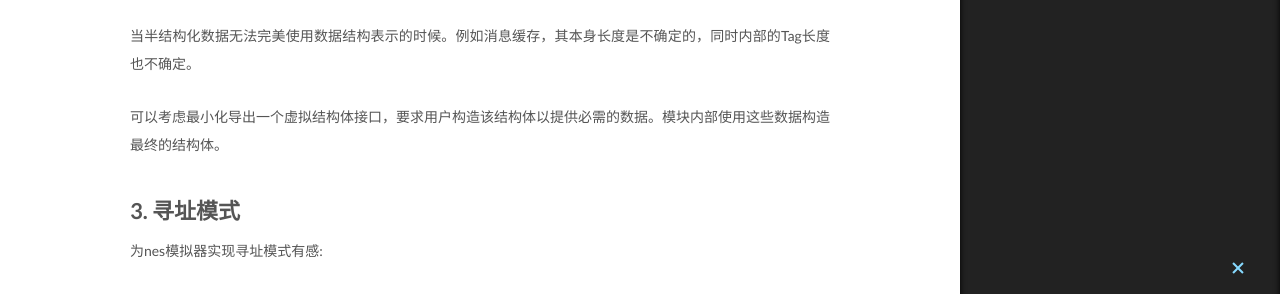
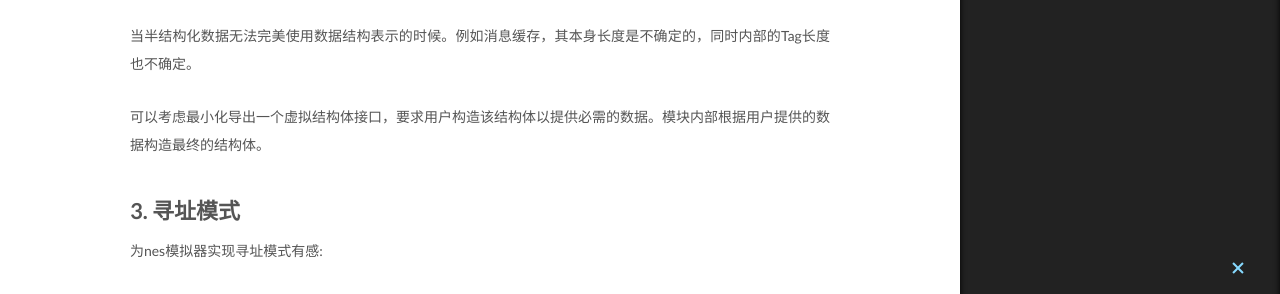
Before and after one commit to Willendless/willendless.github.io, a Jekyll site: the page built from _posts/2021-4-7-编程迷思2.md, in a window 1280 px wide. Shown: the part 574-868 px from the top of the page. Built offline with Jekyll 4.4.1, drawn with Linux system fonts in a browser that asks for light colours; comment, search, counter and statistics services are not loaded.

Commit message:
chore: update post

```diff
--- a/_posts/2021-4-7-编程迷思2.md
+++ b/_posts/2021-4-7-编程迷思2.md
@@ -17,7 +17,7 @@ category: thinking
 
 当半结构化数据无法完美使用数据结构表示的时候。例如消息缓存，其本身长度是不确定的，同时内部的Tag长度也不确定。
 
-可以考虑最小化导出一个虚拟结构体接口，要求用户构造该结构体以提供必需的数据。模块内部使用这些数据构造最终的结构体。
+可以考虑最小化导出一个虚拟结构体接口，要求用户构造该结构体以提供必需的数据。模块内部根据用户提供的数据构造最终的结构体。
 
 ## 3. 寻址模式
 
```
